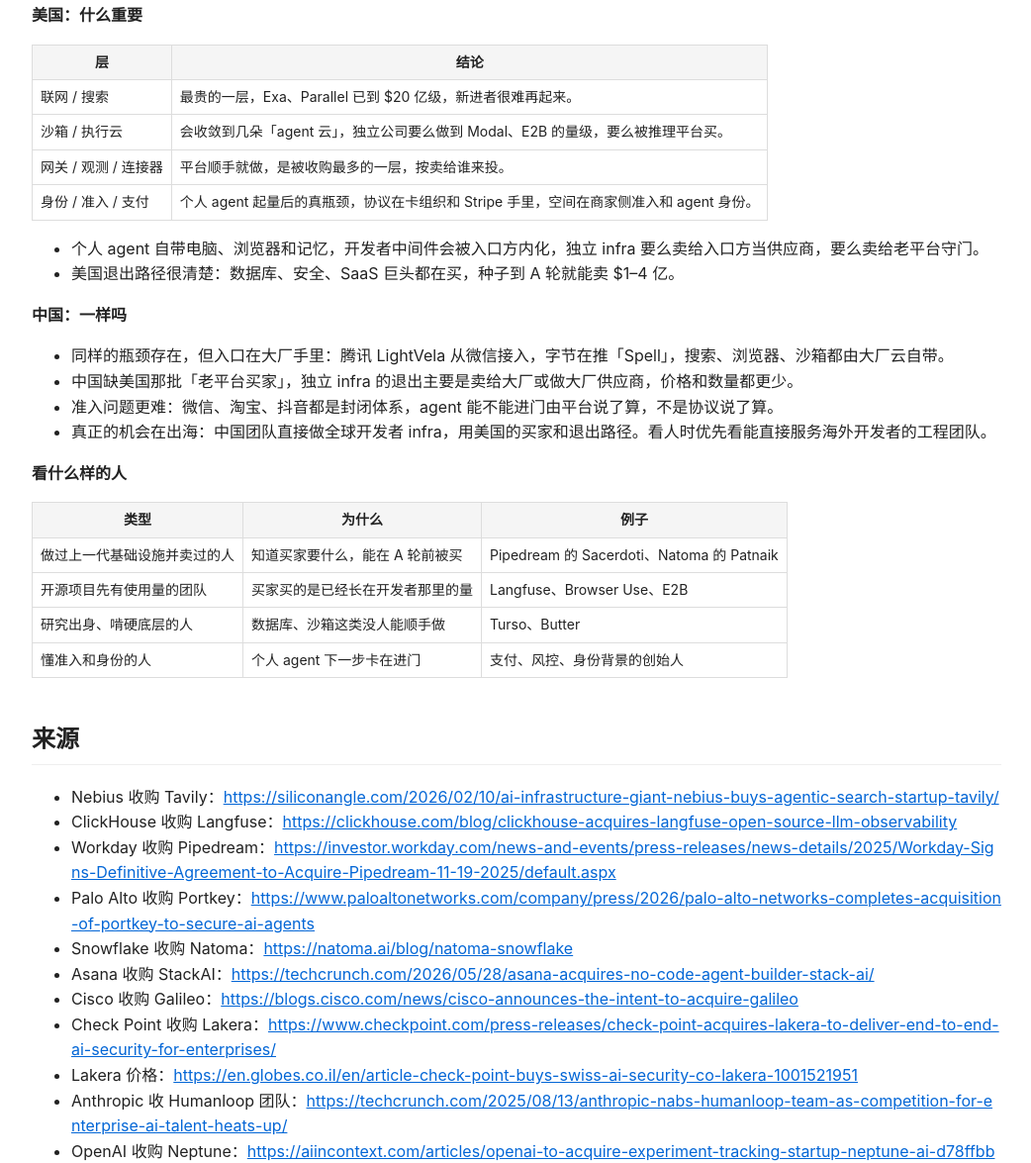
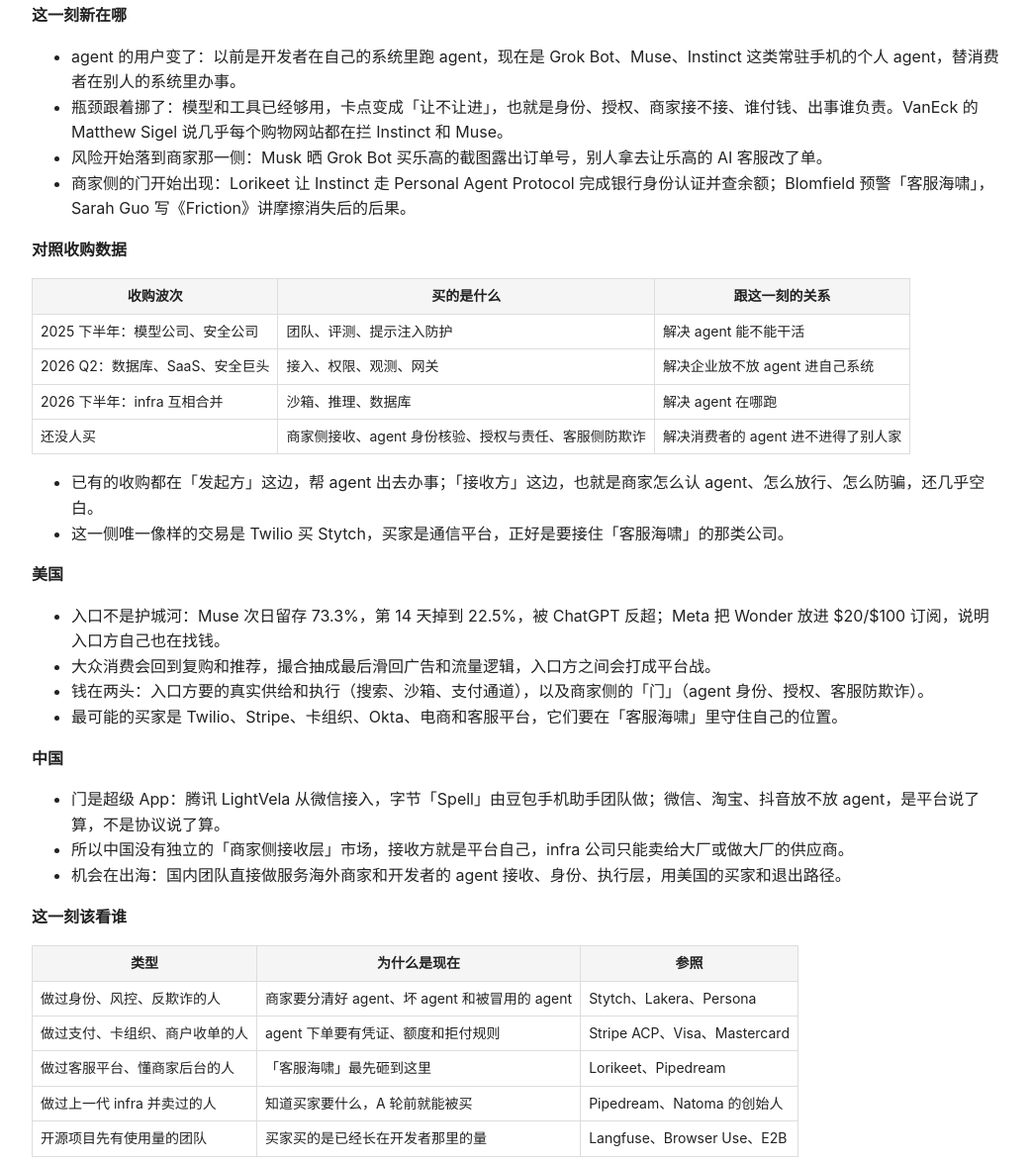
Before and after one commit to psylch/agent-infra-acquired, a plain HTML site: page index.html in a window 1280 px wide. Shown: the part 4657-5832 px from the top of the page at 99% size, without its empty margins (118-1160 px from the left). Drawn offline with Linux system fonts and the light colour scheme.

Commit message:
rewrite judgment for this moment

```diff
--- a/index.html
+++ b/index.html
@@ -482,74 +482,97 @@
 <li>这一层里被收购的目前只有 Stytch，买家 Twilio 也是通信老平台。</li>
 <li>真正的增量在商家侧：Lorikeet 这类客服厂商愿意为个人 agent 开门，才是准入问题的解法。</li>
 </ul>
-<h2>七、投资判断</h2>
-<p><strong>美国：什么重要</strong></p>
+<h2>七、投资判断：2026 年 10 月这一刻</h2>
+<p><strong>这一刻新在哪</strong></p>
+<ul>
+<li>agent 的用户变了：以前是开发者在自己的系统里跑 agent，现在是 Grok Bot、Muse、Instinct 这类常驻手机的个人 agent，替消费者在别人的系统里办事。</li>
+<li>瓶颈跟着挪了：模型和工具已经够用，卡点变成「让不让进」，也就是身份、授权、商家接不接、谁付钱、出事谁负责。VanEck 的 Matthew Sigel 说几乎每个购物网站都在拦 Instinct 和 Muse。</li>
+<li>风险开始落到商家那一侧：Musk 晒 Grok Bot 买乐高的截图露出订单号，别人拿去让乐高的 AI 客服改了单。</li>
+<li>商家侧的门开始出现：Lorikeet 让 Instinct 走 Personal Agent Protocol 完成银行身份认证并查余额；Blomfield 预警「客服海啸」，Sarah Guo 写《Friction》讲摩擦消失后的后果。</li>
+</ul>
+<p><strong>对照收购数据</strong></p>
 <table>
 <thead>
 <tr>
-<th>层</th>
-<th>结论</th>
+<th>收购波次</th>
+<th>买的是什么</th>
+<th>跟这一刻的关系</th>
 </tr>
 </thead>
 <tbody>
 <tr>
-<td>联网 / 搜索</td>
-<td>最贵的一层，Exa、Parallel 已到 $20 亿级，新进者很难再起来。</td>
+<td>2025 下半年：模型公司、安全公司</td>
+<td>团队、评测、提示注入防护</td>
+<td>解决 agent 能不能干活</td>
 </tr>
 <tr>
-<td>沙箱 / 执行云</td>
-<td>会收敛到几朵「agent 云」，独立公司要么做到 Modal、E2B 的量级，要么被推理平台买。</td>
+<td>2026 Q2：数据库、SaaS、安全巨头</td>
+<td>接入、权限、观测、网关</td>
+<td>解决企业放不放 agent 进自己系统</td>
 </tr>
 <tr>
-<td>网关 / 观测 / 连接器</td>
-<td>平台顺手就做，是被收购最多的一层，按卖给谁来投。</td>
+<td>2026 下半年：infra 互相合并</td>
+<td>沙箱、推理、数据库</td>
+<td>解决 agent 在哪跑</td>
 </tr>
 <tr>
-<td>身份 / 准入 / 支付</td>
-<td>个人 agent 起量后的真瓶颈，协议在卡组织和 Stripe 手里，空间在商家侧准入和 agent 身份。</td>
+<td>还没人买</td>
+<td>商家侧接收、agent 身份核验、授权与责任、客服侧防欺诈</td>
+<td>解决消费者的 agent 进不进得了别人家</td>
 </tr>
 </tbody>
 </table>
 <ul>
-<li>个人 agent 自带电脑、浏览器和记忆，开发者中间件会被入口方内化，独立 infra 要么卖给入口方当供应商，要么卖给老平台守门。</li>
-<li>美国退出路径很清楚：数据库、安全、SaaS 巨头都在买，种子到 A 轮就能卖 $1–4 亿。</li>
+<li>已有的收购都在「发起方」这边，帮 agent 出去办事；「接收方」这边，也就是商家怎么认 agent、怎么放行、怎么防骗，还几乎空白。</li>
+<li>这一侧唯一像样的交易是 Twilio 买 Stytch，买家是通信平台，正好是要接住「客服海啸」的那类公司。</li>
 </ul>
-<p><strong>中国：一样吗</strong></p>
+<p><strong>美国</strong></p>
 <ul>
-<li>同样的瓶颈存在，但入口在大厂手里：腾讯 LightVela 从微信接入，字节在推「Spell」，搜索、浏览器、沙箱都由大厂云自带。</li>
-<li>中国缺美国那批「老平台买家」，独立 infra 的退出主要是卖给大厂或做大厂供应商，价格和数量都更少。</li>
-<li>准入问题更难：微信、淘宝、抖音都是封闭体系，agent 能不能进门由平台说了算，不是协议说了算。</li>
-<li>真正的机会在出海：中国团队直接做全球开发者 infra，用美国的买家和退出路径。看人时优先看能直接服务海外开发者的工程团队。</li>
+<li>入口不是护城河：Muse 次日留存 73.3%，第 14 天掉到 22.5%，被 ChatGPT 反超；Meta 把 Wonder 放进 $20/$100 订阅，说明入口方自己也在找钱。</li>
+<li>大众消费会回到复购和推荐，撮合抽成最后滑回广告和流量逻辑，入口方之间会打成平台战。</li>
+<li>钱在两头：入口方要的真实供给和执行（搜索、沙箱、支付通道），以及商家侧的「门」（agent 身份、授权、客服防欺诈）。</li>
+<li>最可能的买家是 Twilio、Stripe、卡组织、Okta、电商和客服平台，它们要在「客服海啸」里守住自己的位置。</li>
 </ul>
-<p><strong>看什么样的人</strong></p>
+<p><strong>中国</strong></p>
+<ul>
+<li>门是超级 App：腾讯 LightVela 从微信接入，字节「Spell」由豆包手机助手团队做；微信、淘宝、抖音放不放 agent，是平台说了算，不是协议说了算。</li>
+<li>所以中国没有独立的「商家侧接收层」市场，接收方就是平台自己，infra 公司只能卖给大厂或做大厂的供应商。</li>
+<li>机会在出海：国内团队直接做服务海外商家和开发者的 agent 接收、身份、执行层，用美国的买家和退出路径。</li>
+</ul>
+<p><strong>这一刻该看谁</strong></p>
 <table>
 <thead>
 <tr>
 <th>类型</th>
-<th>为什么</th>
-<th>例子</th>
+<th>为什么是现在</th>
+<th>参照</th>
 </tr>
 </thead>
 <tbody>
 <tr>
-<td>做过上一代基础设施并卖过的人</td>
-<td>知道买家要什么，能在 A 轮前被买</td>
-<td>Pipedream 的 Sacerdoti、Natoma 的 Patnaik</td>
+<td>做过身份、风控、反欺诈的人</td>
+<td>商家要分清好 agent、坏 agent 和被冒用的 agent</td>
+<td>Stytch、Lakera、Persona</td>
+</tr>
+<tr>
+<td>做过支付、卡组织、商户收单的人</td>
+<td>agent 下单要有凭证、额度和拒付规则</td>
+<td>Stripe ACP、Visa、Mastercard</td>
+</tr>
+<tr>
+<td>做过客服平台、懂商家后台的人</td>
+<td>「客服海啸」最先砸到这里</td>
+<td>Lorikeet、Pipedream</td>
+</tr>
+<tr>
+<td>做过上一代 infra 并卖过的人</td>
+<td>知道买家要什么，A 轮前就能被买</td>
+<td>Pipedream、Natoma 的创始人</td>
 </tr>
 <tr>
 <td>开源项目先有使用量的团队</td>
 <td>买家买的是已经长在开发者那里的量</td>
 <td>Langfuse、Browser Use、E2B</td>
-</tr>
-<tr>
-<td>研究出身、啃硬底层的人</td>
-<td>数据库、沙箱这类没人能顺手做</td>
-<td>Turso、Butter</td>
-</tr>
-<tr>
-<td>懂准入和身份的人</td>
-<td>个人 agent 下一步卡在进门</td>
-<td>支付、风控、身份背景的创始人</td>
 </tr>
 </tbody>
 </table>
@@ -606,4 +629,10 @@
 <li>Turso 种子轮：<a href="https://startupintros.com/news/2022-07-01-turso-seed">https://startupintros.com/news/2022-07-01-turso-seed</a></li>
 <li>StackAI A 轮：<a href="https://www.fenomstalent.com/blog/stackai-raises-16m-series-a-to-redefine-enterprise-ai-agents/">https://www.fenomstalent.com/blog/stackai-raises-16m-series-a-to-redefine-enterprise-ai-agents/</a></li>
 <li>Pipedream 交割时客户数：<a href="https://www.linkedin.com/posts/pipedreamhq_were-thrilled-to-share-that-the-acquisition-activity-7402385063092690944-0Da0">https://www.linkedin.com/posts/pipedreamhq_were-thrilled-to-share-that-the-acquisition-activity-7402385063092690944-0Da0</a></li>
+<li>购物网站拦 Instinct / Muse：<a href="https://x.com/matthew_sigel/status/2109043587174338937">https://x.com/matthew_sigel/status/2109043587174338937</a></li>
+<li>Muse 留存曲线：<a href="https://www.allthingsmuse.com/articles/muse-retention-wins-day-one-fades-by-day-14/">https://www.allthingsmuse.com/articles/muse-retention-wins-day-one-fades-by-day-14/</a></li>
+<li>Muse Wonder 发布：<a href="https://about.fb.com/news/2026/10/introducing-muse-wonder-models/">https://about.fb.com/news/2026/10/introducing-muse-wonder-models/</a></li>
+<li>Musk 乐高截图：<a href="https://www.wired.com/story/elon-musk-bragged-about-his-grok-lego-star-wars-haul-then-x-users-punked-him/">https://www.wired.com/story/elon-musk-bragged-about-his-grok-lego-star-wars-haul-then-x-users-punked-him/</a></li>
+<li>Blomfield「客服海啸」：<a href="https://x.com/t_blom/status/2109582965567095134">https://x.com/t_blom/status/2109582965567095134</a></li>
+<li>Sarah Guo《Friction》：<a href="https://x.com/saranormous/status/2109659238809395333">https://x.com/saranormous/status/2109659238809395333</a></li>
 </ul></body></html>
```
